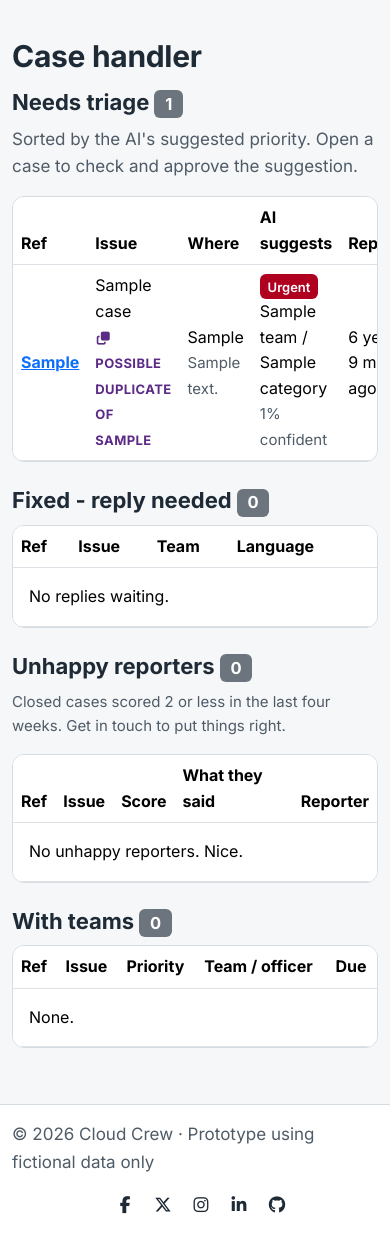
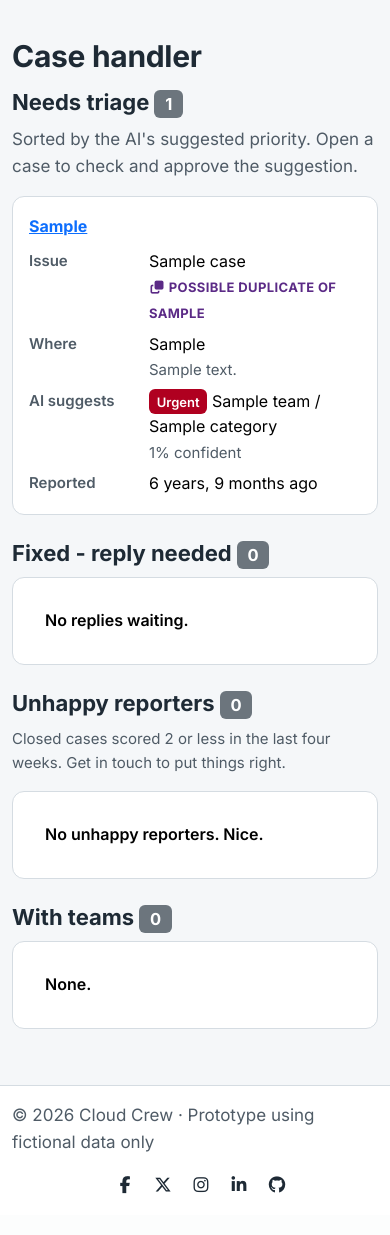
Before and after one commit to ctr-code/fix-it-at-work, a Django app: page /triage/ in a window 390 px wide. Shown: the part 66-1301 px from the top of the page. After the commit the page ends 1260 px from the top, so only its background shows below. Run offline with Django 5.2, Linux system fonts and the light colour scheme; a user stored in the database is signed in; tables that the repository leaves empty hold one stand-in row (values such as "Sample post"); some libraries are stand-ins or nearby versions.

Commit message:
Show the case queue as labelled cards on phones
Each table row becomes a card with the ticket number as its title and a
label beside each value, so the queue no longer scrolls sideways on
small screens. Tablets and desktops keep the tables.

Co-Authored-By: Claude Opus 5.5 <noreply@anthropic.com>

```diff
--- a/cases/templates/cases/triage_queue.html
+++ b/cases/templates/cases/triage_queue.html
@@ -1,22 +1,23 @@
 {% extends "base.html" %}
 {% block head_title %}Case handler - Fix It at Work{% endblock %}
 {% block main %}
+{# table-cards: each row becomes a labelled card on phones (see style.css) #}
 <section class="container">
     <h1>Case handler</h1>
 
     <h2 class="mt-2">Needs triage <span class="badge bg-secondary">{{ new_cases|length }}</span></h2>
     <p class="text-muted">Sorted by the AI's suggested priority. Open a case to check and approve the suggestion.</p>
     <div class="table-responsive panel p-0">
-        <table class="table table-hover align-middle mb-0">
+        <table class="table table-hover align-middle mb-0 table-cards">
             <thead><tr><th scope="col">Ref</th><th scope="col">Issue</th><th scope="col">Where</th><th scope="col">AI suggests</th><th scope="col">Reported</th></tr></thead>
             <tbody>
             {% for c in new_cases %}
             <tr>
                 <td><a href="{% url 'triage_case' c.reference %}" class="fw-bold">{{ c.reference }}</a></td>
-                <td>{{ c.title }}{% if c.ai_duplicate_candidate %}<br><span class="small ai-label"><i class="fa-solid fa-clone" aria-hidden="true"></i> Possible duplicate of {{ c.ai_duplicate_candidate.reference }}</span>{% endif %}</td>
-                <td>{{ c.building }}<br><span class="small text-muted">{{ c.location_detail }}</span></td>
-                <td>{% include "cases/_pri.html" with p=c.ai_priority %} {% if c.ai_category %}{{ c.ai_category.default_team }} / {{ c.ai_category }}{% else %}No suggestion{% endif %}<br><span class="small text-muted">{{ c.ai_confidence }}% confident</span></td>
-                <td>{{ c.date_reported|timesince }} ago</td>
+                <td data-label="Issue">{{ c.title }}{% if c.ai_duplicate_candidate %}<br><span class="small ai-label"><i class="fa-solid fa-clone" aria-hidden="true"></i> Possible duplicate of {{ c.ai_duplicate_candidate.reference }}</span>{% endif %}</td>
+                <td data-label="Where">{{ c.building }}<br><span class="small text-muted">{{ c.location_detail }}</span></td>
+                <td data-label="AI suggests">{% include "cases/_pri.html" with p=c.ai_priority %} {% if c.ai_category %}{{ c.ai_category.default_team }} / {{ c.ai_category }}{% else %}No suggestion{% endif %}<br><span class="small text-muted">{{ c.ai_confidence }}% confident</span></td>
+                <td data-label="Reported">{{ c.date_reported|timesince }} ago</td>
             </tr>
             {% empty %}<tr><td colspan="5" class="p-3">Nothing waiting. Nice.</td></tr>{% endfor %}
             </tbody>
@@ -25,12 +26,12 @@
 
     <h2 class="mt-4">Fixed - reply needed <span class="badge bg-secondary">{{ awaiting_reply|length }}</span></h2>
     <div class="table-responsive panel p-0">
-        <table class="table align-middle mb-0">
+        <table class="table align-middle mb-0 table-cards">
             <thead><tr><th scope="col">Ref</th><th scope="col">Issue</th><th scope="col">Team</th><th scope="col">Language</th><th scope="col"><span class="visually-hidden">Action</span></th></tr></thead>
             <tbody>
             {% for c in awaiting_reply %}
-            <tr><td><a href="{% url 'case_detail' c.reference %}">{{ c.reference }}</a></td><td>{{ c.title }}</td><td>{{ c.assigned_team }}</td><td>{{ c.get_preferred_language_display }}</td>
-                <td><a class="btn btn-sm btn-primary" href="{% url 'outcome_letter' c.reference %}">Review AI letter</a></td></tr>
+            <tr><td><a href="{% url 'case_detail' c.reference %}">{{ c.reference }}</a></td><td data-label="Issue">{{ c.title }}</td><td data-label="Team">{{ c.assigned_team }}</td><td data-label="Language">{{ c.get_preferred_language_display }}</td>
+                <td class="card-action"><a class="btn btn-sm btn-primary" href="{% url 'outcome_letter' c.reference %}">Review AI letter</a></td></tr>
             {% empty %}<tr><td colspan="5" class="p-3">No replies waiting.</td></tr>{% endfor %}
             </tbody>
         </table>
@@ -39,13 +40,13 @@
     <h2 class="mt-4" id="unhappy">Unhappy reporters <span class="badge bg-secondary">{{ unhappy|length }}</span></h2>
     <p class="small text-muted">Closed cases scored 2 or less in the last four weeks. Get in touch to put things right.</p>
     <div class="table-responsive panel p-0">
-        <table class="table align-middle mb-0">
+        <table class="table align-middle mb-0 table-cards">
             <thead><tr><th scope="col">Ref</th><th scope="col">Issue</th><th scope="col">Score</th><th scope="col">What they said</th><th scope="col">Reporter</th></tr></thead>
             <tbody>
             {% for c in unhappy %}
-            <tr><td><a href="{% url 'case_detail' c.reference %}">{{ c.reference }}</a></td><td>{{ c.title }}<br><span class="small text-muted">{{ c.assigned_team }} &middot; closed {{ c.date_closed|date:"j M" }}</span></td>
-                <td class="overdue">{{ c.satisfaction }}/5</td><td>{{ c.satisfaction_comments|default:"-" }}</td>
-                <td>{{ c.reporter_name }}<br><a class="small" href="mailto:{{ c.reporter_email }}?subject={{ c.reference|urlencode }}">{{ c.reporter_email }}</a></td></tr>
+            <tr><td><a href="{% url 'case_detail' c.reference %}">{{ c.reference }}</a></td><td data-label="Issue">{{ c.title }}<br><span class="small text-muted">{{ c.assigned_team }} &middot; closed {{ c.date_closed|date:"j M" }}</span></td>
+                <td data-label="Score" class="overdue">{{ c.satisfaction }}/5</td><td data-label="What they said">{{ c.satisfaction_comments|default:"-" }}</td>
+                <td data-label="Reporter">{{ c.reporter_name }}<br><a class="small" href="mailto:{{ c.reporter_email }}?subject={{ c.reference|urlencode }}">{{ c.reporter_email }}</a></td></tr>
             {% empty %}<tr><td colspan="5" class="p-3">No unhappy reporters. Nice.</td></tr>{% endfor %}
             </tbody>
         </table>
@@ -53,13 +54,13 @@
 
     <h2 class="mt-4">With teams <span class="badge bg-secondary">{{ in_flight|length }}</span></h2>
     <div class="table-responsive panel p-0">
-        <table class="table align-middle mb-0">
+        <table class="table align-middle mb-0 table-cards">
             <thead><tr><th scope="col">Ref</th><th scope="col">Issue</th><th scope="col">Priority</th><th scope="col">Team / officer</th><th scope="col">Due</th></tr></thead>
             <tbody>
             {% for c in in_flight %}
-            <tr><td><a href="{% url 'case_detail' c.reference %}">{{ c.reference }}</a></td><td>{{ c.title }}</td><td>{% include "cases/_pri.html" with p=c.priority %}</td>
-                <td>{{ c.assigned_team }}<br><span class="small text-muted">{{ c.assigned_officer.name|default:"Unassigned" }}</span></td>
-                <td class="{% if c.is_overdue %}overdue{% endif %}">{{ c.sla_due|date:"D j M, H:i" }}{% if c.is_overdue %} (overdue){% endif %}</td></tr>
+            <tr><td><a href="{% url 'case_detail' c.reference %}">{{ c.reference }}</a></td><td data-label="Issue">{{ c.title }}</td><td data-label="Priority">{% include "cases/_pri.html" with p=c.priority %}</td>
+                <td data-label="Team / officer">{{ c.assigned_team }}<br><span class="small text-muted">{{ c.assigned_officer.name|default:"Unassigned" }}</span></td>
+                <td data-label="Due" class="{% if c.is_overdue %}overdue{% endif %}">{{ c.sla_due|date:"D j M, H:i" }}{% if c.is_overdue %} (overdue){% endif %}</td></tr>
             {% empty %}<tr><td colspan="5" class="p-3">None.</td></tr>{% endfor %}
             </tbody>
         </table>
--- a/static/css/style.css
+++ b/static/css/style.css
@@ -208,3 +208,18 @@ main { margin-bottom: 2.5rem; }
     .form-section { padding: 24px 0; }
     .form-section-head { margin-bottom: 16px; }
 }
+
+/* Tables that become cards on phones: one card per row, each value with a small
+   label taken from its data-label. The first cell (the ticket number) is the card title. */
+@media (max-width: 767.98px) {
+    .table-cards thead { position: absolute; width: 1px; height: 1px; overflow: hidden; clip: rect(0 0 0 0); white-space: nowrap; }
+    .table-cards, .table-cards tbody, .table-cards tr, .table-cards td { display: block; width: 100%; }
+    .table-cards tr { padding: 14px 16px; border-bottom: 1px solid var(--border); }
+    .table-cards tr:last-child { border-bottom: 0; }
+    .table-cards td { border: 0; padding: 3px 0; background: transparent; }
+    .table-cards td:first-child { padding-bottom: 6px; font-weight: 600; }
+    .table-cards td[data-label] { position: relative; padding-left: 7.5rem; }
+    .table-cards td[data-label]::before { content: attr(data-label); position: absolute; left: 0; top: 3px; width: 7rem; font-size: var(--fs-small); font-weight: 600; color: var(--muted); }
+    .table-cards td.card-action { padding-top: 10px; }
+    .table-cards td.card-action .btn { width: 100%; min-height: 44px; }
+}
```
